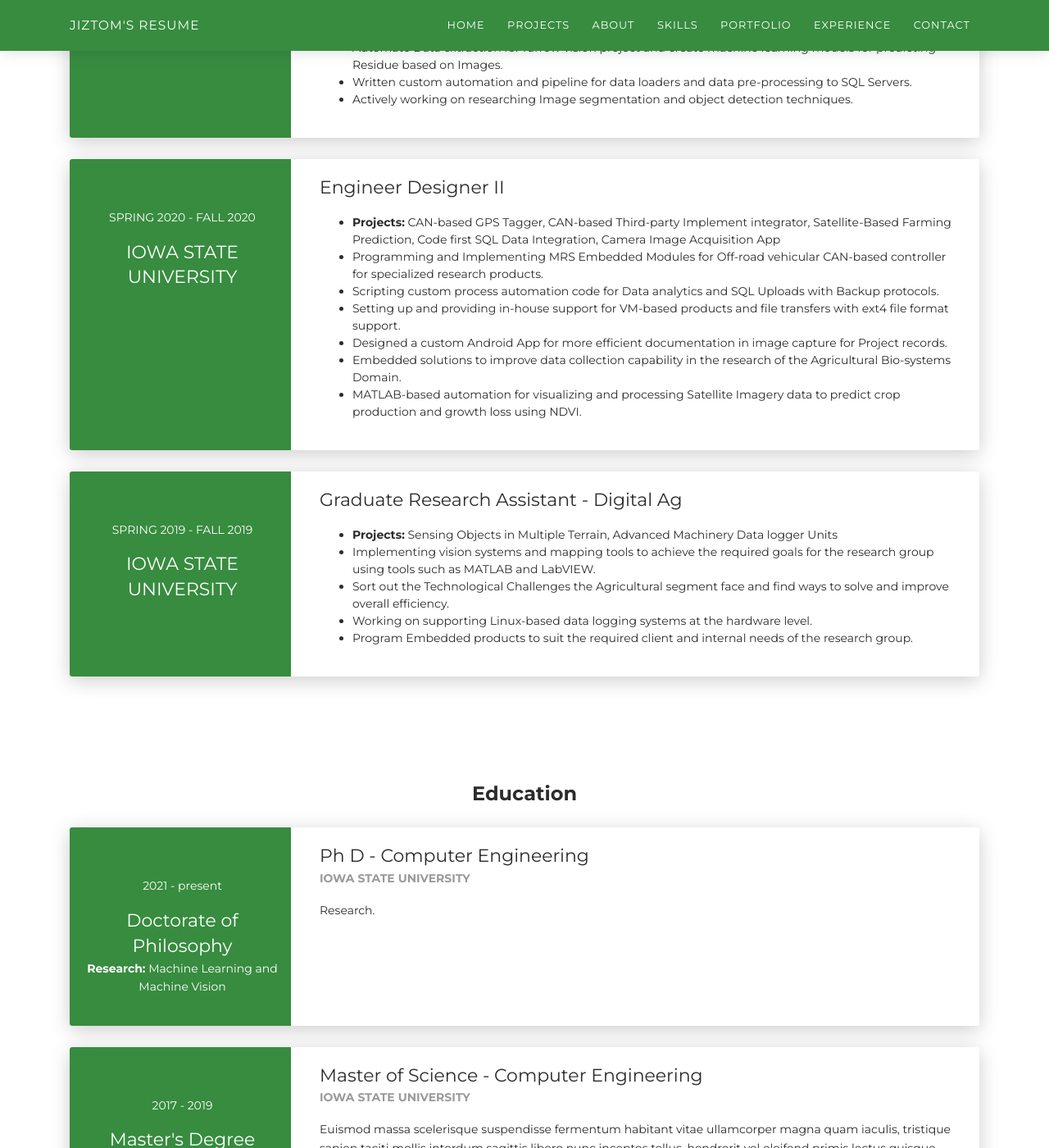
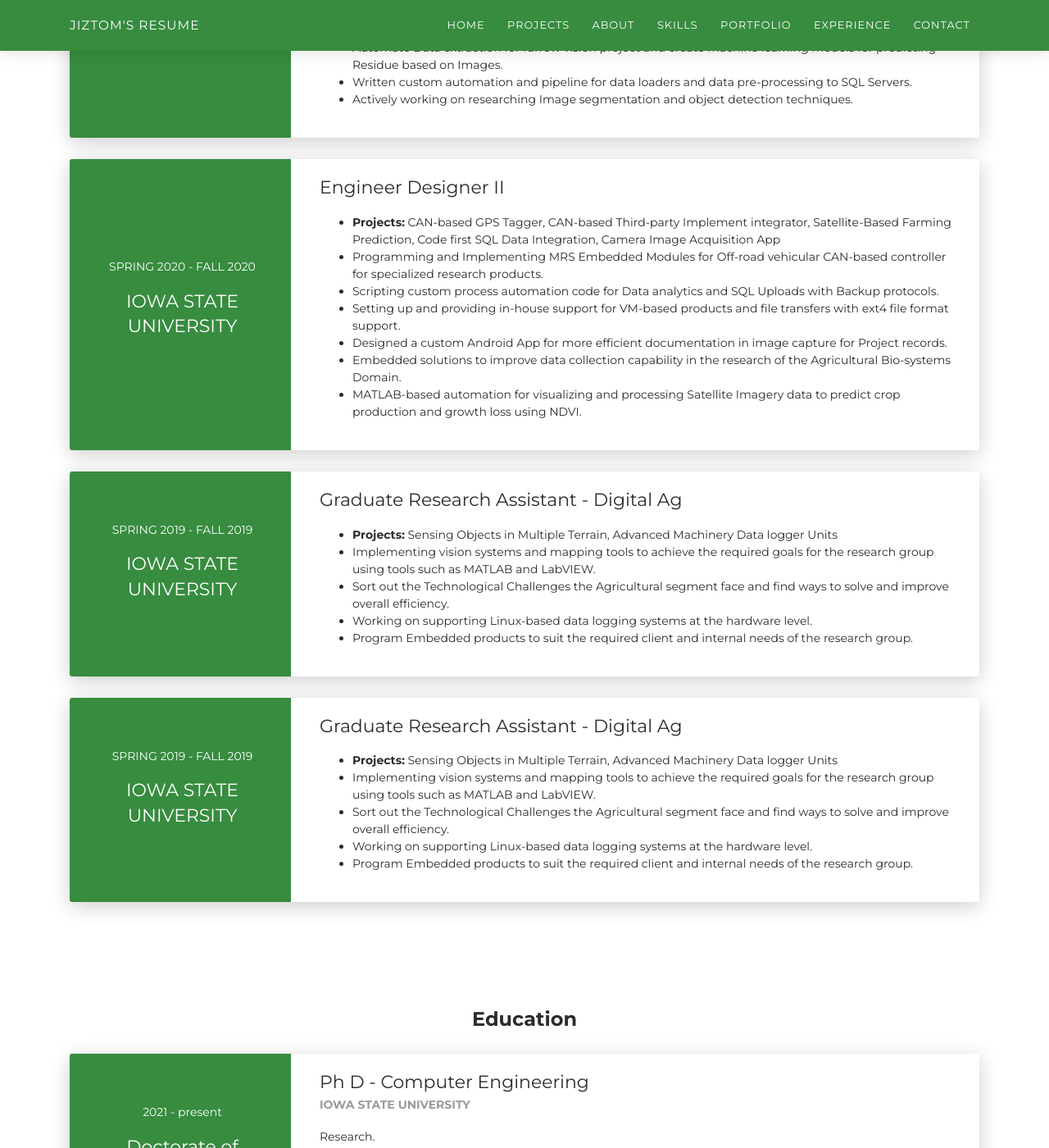
Before and after one commit to jiztom/jiztom.github.io, a Jekyll site: the page built from docs/Jiztom.html, in a window 1280 px wide and 1400 px high, scrolled down 2785 px. Shown: the whole window at 82% size. Built offline with Jekyll 4.4.1, drawn with Linux system fonts in a browser that asks for light colours; nearby versions of some CDN libraries; some of the changed text lies outside the part shown.

Commit message:
update with Marios work...

```diff
--- a/docs/Jiztom.html
+++ b/docs/Jiztom.html
@@ -328,8 +328,8 @@ author: "Jiztom Kavalakkatt Francis"
     </div>
     <div class="card">
       <div class="row">
-        <div class="col-md-3 bg-primary" data-aos="fade-right" data-aos-offset="50" data-aos-duration="500">
-          <div class="card-body cc-experience-header">
+        <div class="col-md-3 bg-primary v-centered-experience-header" data-aos="fade-right" data-aos-offset="50" data-aos-duration="500">
+          <div class="card-body cc-experience-header v-centered-experience-header">
             <p>Spring 2020 - Fall 2020</p>
             <div class="h5">Iowa State University</div>
           </div>
@@ -371,6 +371,30 @@ author: "Jiztom Kavalakkatt Francis"
                 <li>Working on supporting Linux-based data logging systems at the hardware level.</li>
                 <li>Program Embedded products to suit the required client and internal needs of the research group.</li>
               </ul>
+            </p>
+          </div>
+        </div>
+      </div>
+    </div>
+    <div class="card">
+      <div class="row">
+        <div class="col-md-3 bg-primary" data-aos="fade-right" data-aos-offset="50" data-aos-duration="500">
+          <div class="card-body cc-experience-header">
+            <p>Spring 2019 - Fall 2019</p>
+            <div class="h5">Iowa State University</div>
+          </div>
+        </div>
+        <div class="col-md-9" data-aos="fade-left" data-aos-offset="50" data-aos-duration="500">
+          <div class="card-body">
+            <div class="h5">Graduate Research Assistant - Digital Ag</div>
+            <p>
+            <ul>
+              <li><b>Projects:</b> Sensing Objects in Multiple Terrain, Advanced Machinery Data logger Units</li>
+              <li>Implementing vision systems and mapping tools to achieve the required goals for the research group using tools such as MATLAB and LabVIEW.</li>
+              <li>Sort out the Technological Challenges the Agricultural segment face and find ways to solve and improve overall efficiency.</li>
+              <li>Working on supporting Linux-based data logging systems at the hardware level.</li>
+              <li>Program Embedded products to suit the required client and internal needs of the research group.</li>
+            </ul>
             </p>
           </div>
         </div>
```
Also changed, not shown: docs/css/main.css.
